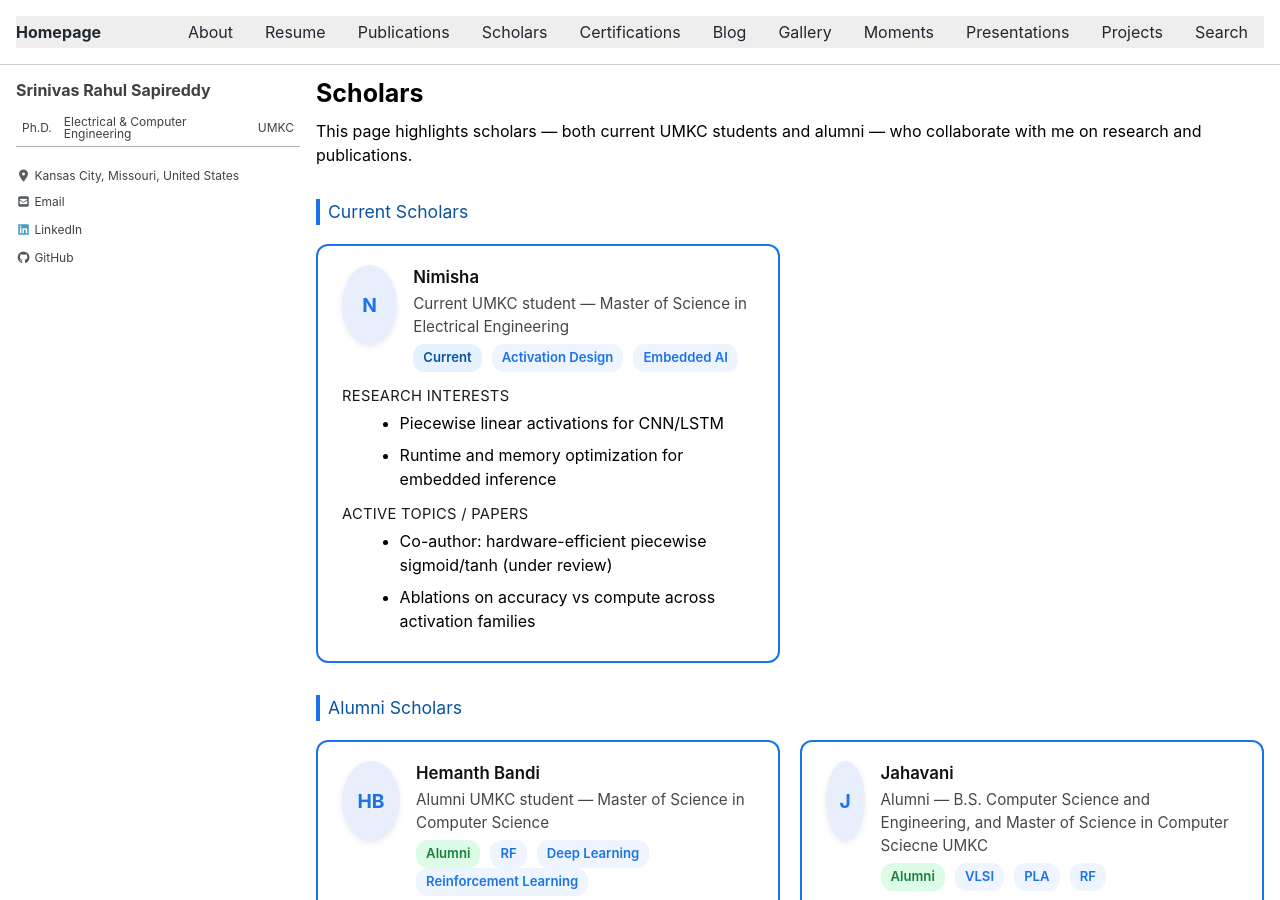
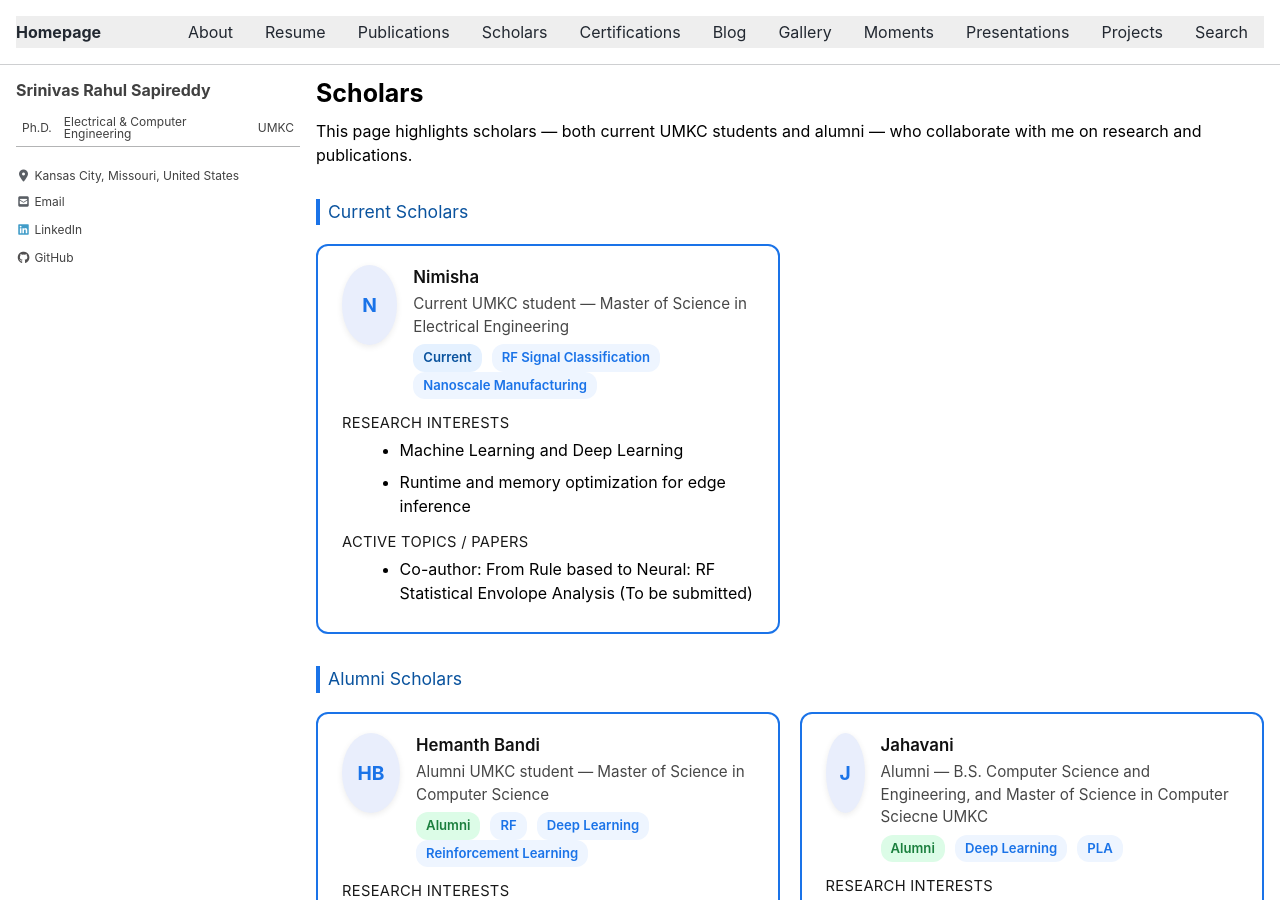
Before and after one commit to srsapireddy/srsapireddy.github.io, a Jekyll site: the page built from _pages/scholars.md, in a window 1280 px wide and 900 px high. Built offline with Jekyll 4.4.1, drawn with Linux system fonts in a browser that asks for light colours; cached includes are drawn as plain includes; nearby versions of some CDN libraries; some of the changed text lies outside the part shown.

Commit message:
Update scholars.md

```diff
--- a/_pages/scholars.md
+++ b/_pages/scholars.md
@@ -123,20 +123,19 @@ This page highlights scholars — both current UMKC students and alumni — who
         <div class="sch-sub">Current UMKC student — Master of Science in Electrical Engineering</div>
         <div style="margin-top:0.35rem;">
           <span class="badge current">Current</span>
-          <span class="badge tag">Activation Design</span>
-          <span class="badge tag">Embedded AI</span>
+          <span class="badge tag">RF Signal Classification</span>
+          <span class="badge tag">Nanoscale Manufacturing</span>
         </div>
       </div>
     </div>
     <div class="sch-sec">Research interests</div>
     <ul class="sch-list">
-      <li>Piecewise linear activations for CNN/LSTM</li>
-      <li>Runtime and memory optimization for embedded inference</li>
+      <li>Machine Learning and Deep Learning</li>
+      <li>Runtime and memory optimization for edge inference</li>
     </ul>
     <div class="sch-sec">Active topics / papers</div>
     <ul class="sch-list">
-      <li>Co-author: hardware-efficient piecewise sigmoid/tanh (under review)</li>
-      <li>Ablations on accuracy vs compute across activation families</li>
+      <li>Co-author: From Rule based to Neural: RF Statistical Envolope Analysis (To be submitted)</li>
     </ul>
   </div>
 
@@ -187,21 +186,19 @@ This page highlights scholars — both current UMKC students and alumni — who
         <div class="sch-sub">Alumni — B.S. Computer Science and Engineering, and Master of Science in Computer Sciecne UMKC</div>
         <div style="margin-top:0.35rem;">
           <span class="badge alumni">Alumni</span>
-          <span class="badge tag">VLSI</span>
+          <span class="badge tag">Deep Learning</span>
           <span class="badge tag">PLA</span>
-          <span class="badge tag">RF</span>
         </div>
       </div>
     </div>
     <div class="sch-sec">Research interests</div>
     <ul class="sch-list">
-      <li>Hardware design flows (Cadence/Synopsys)</li>
-      <li>Activation function acceleration and PLA architectures</li>
+      <li>Deep Learning</li>
+      <li>Modulation Recognition and Classification</li>
     </ul>
     <div class="sch-sec">Active topics / papers</div>
     <ul class="sch-list">
       <li>Collaborative paper on RF signal analysis (draft in progress)</li>
-      <li>PLA hardware evaluation: area, power, and latency</li>
     </ul>
   </div>
 
```
